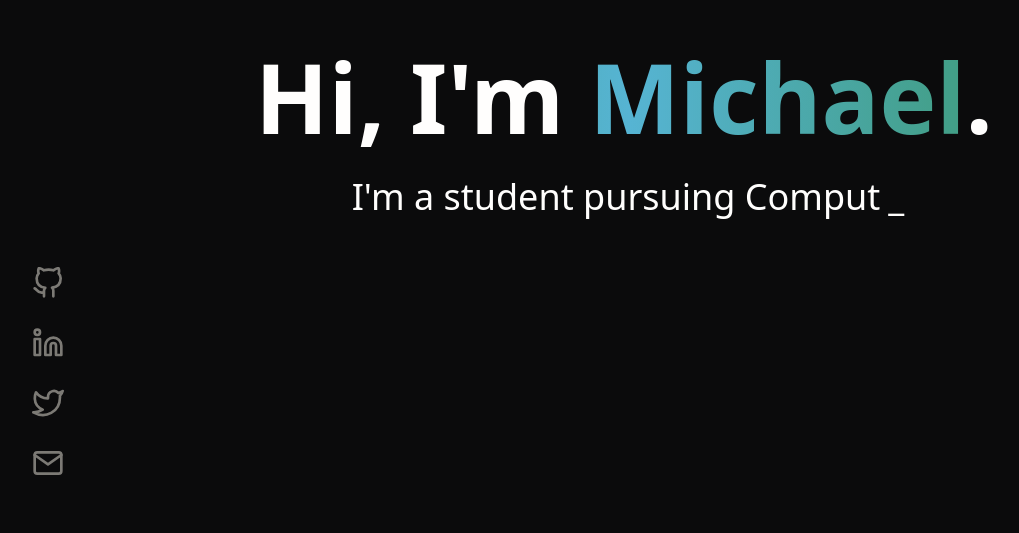
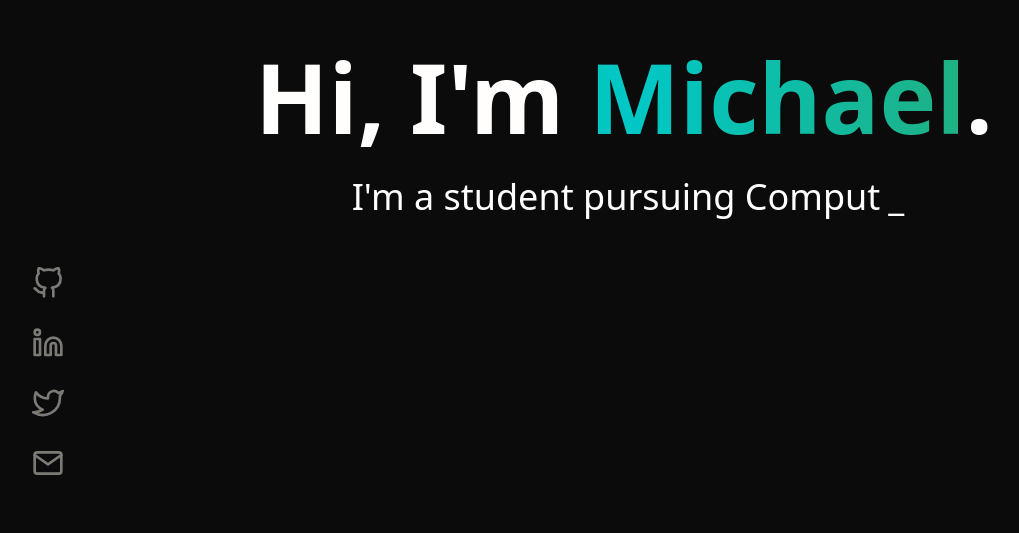
Before and after one commit to devmwang/personal-site, a Next.js app: page / in a window 1280 px wide. Shown: the part 267-800 px from the top of the page, without its empty margins (16-1035 px from the left). Built offline with nearby package versions, Linux system fonts and the light colour scheme; no server answers.

Commit message:
Updated hero name colour

```diff
--- a/src/styles/index.module.scss
+++ b/src/styles/index.module.scss
@@ -1,5 +1,5 @@
 .animatedGradientText {
-    background-image: linear-gradient(to right, #348F50, #56B4D3, #348F50);
+    background-image: linear-gradient(to right, #34a054, #00C8C7, #34a054);
     -webkit-background-clip: text;
     background-clip: text;
     color: transparent;
```
